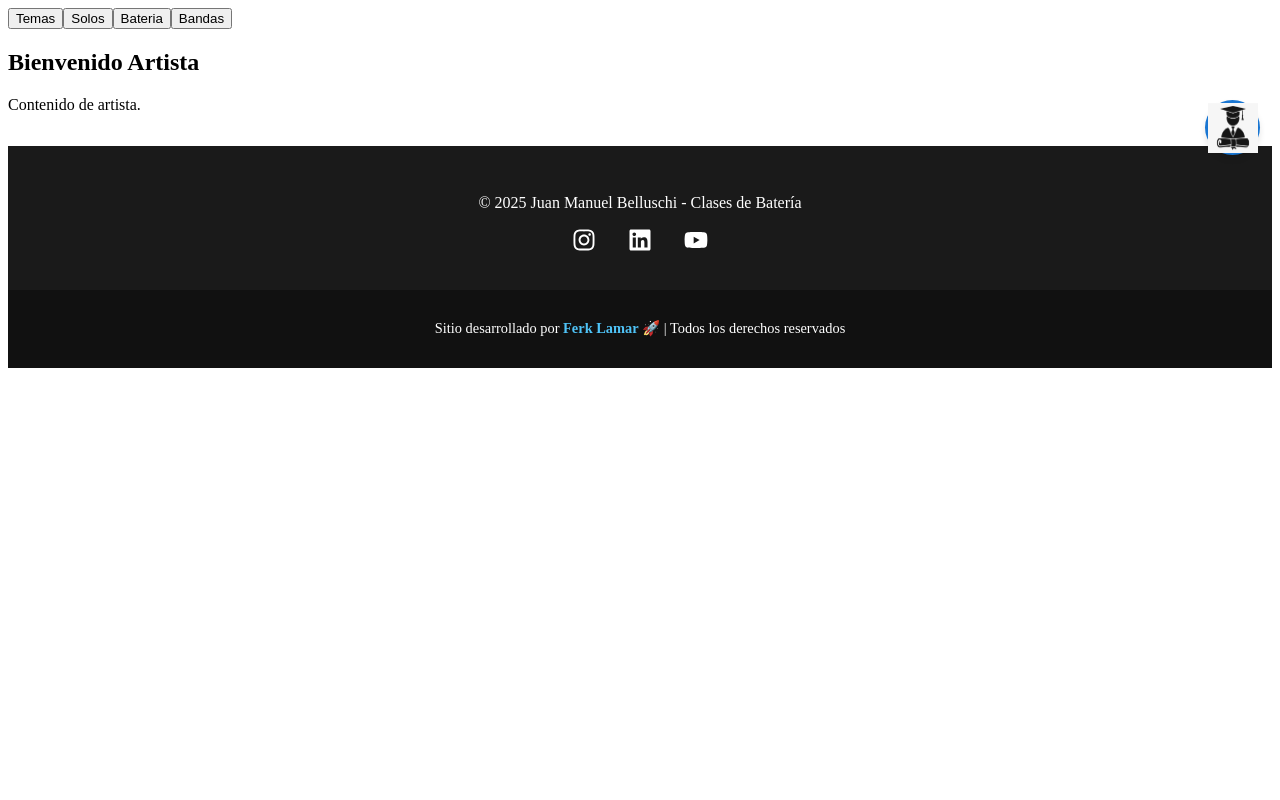
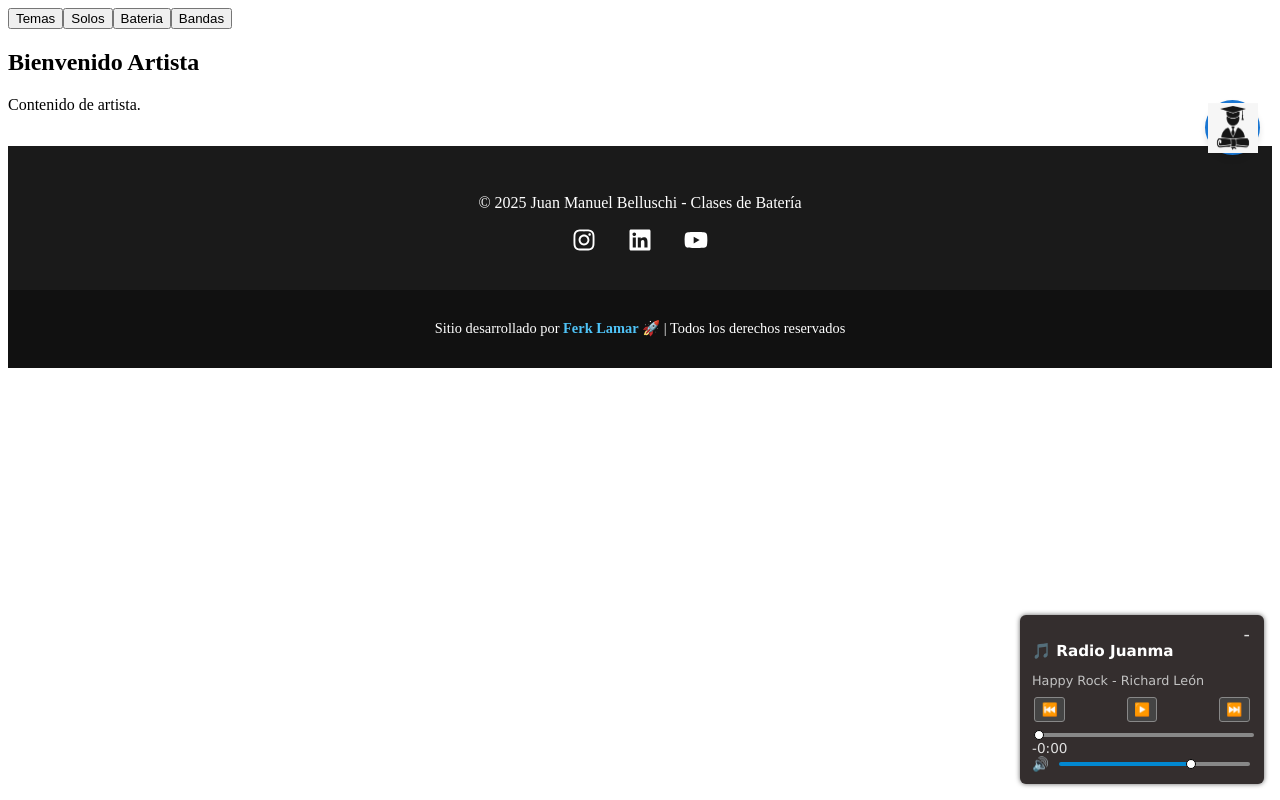
Before and after one commit to Ferk94/Portfolio-Juanma, a Next.js app: page / in a window 1280 px wide. Both pictures are taken after a click on the button 1232 px from the left and 127 px from the top of the page. Built offline with nearby package versions, Linux system fonts and the light colour scheme.

Commit message:
feat: radio completamente funcional lado artista

```diff
--- a/src/app/components/artist/ArtistView.tsx
+++ b/src/app/components/artist/ArtistView.tsx
@@ -1,4 +1,6 @@
 "use client";
+
+import RadioPlayer from '../artist/radioPlayer/RadioPlayer';
 
 import { useState } from "react";
 import NavBarArtist from "./NavBarArtist";
@@ -8,9 +10,10 @@ export default function ArtistView() {
   const [activeSection, setActiveSection] = useState("calendar");
 
   return (
-    <>
+    <div className="min-h-screen relative bg-[#121212] text-white">
       <NavBarArtist onSectionChange={setActiveSection} />
       <ContentArtist activeSection={activeSection} />
-    </>
+      <RadioPlayer/>
+    </div>
   );
 }
--- /dev/null
+++ b/src/app/components/artist/radioPlayer/RadioPlayer.module.css
@@ -0,0 +1,177 @@
+.container {
+  position: fixed;
+  bottom: 1rem;
+  right: 1rem;
+  background-color: #342e2e;
+  color: #e0e0e0;
+  padding: 0.75rem;
+  border-radius: 6px;
+  box-shadow: 0 0 5px rgba(0, 0, 0, 0.6);
+  z-index: 9999;
+  width: 220px;
+  font-family: 'Verdana', sans-serif;
+  font-size: 0.85rem;
+  transition: all 0.3s ease;
+}
+
+.minimized {
+  width: 180px; /* Reduce el ancho */
+  height: 80px; /* Reduce la altura */
+  padding: 0.4rem; /* Reduce el padding */
+  text-align: center;
+  display: flex;
+  flex-direction: column;
+  justify-content: space-between;
+}
+
+.minimized .track,
+.minimized .slider,
+.minimized .volumeSection {
+  display: none;
+}
+
+.minimizedContent {
+  display: flex;
+  flex-direction: column;
+  align-items: center;
+  justify-content: space-between;
+  height: 100%;
+}
+
+.minimizedTrack {
+  font-size: 0.75rem; /* Más pequeño que en el modo normal */
+  color: #ffffff;
+  margin-bottom: 0.5rem;
+  text-overflow: ellipsis; /* Asegura que el texto se recorte si es muy largo */
+  white-space: nowrap;
+}
+
+.title {
+  font-weight: bold;
+  font-size: 0.95rem;
+  margin-bottom: 0.3rem;
+  color: #ffffff;
+}
+
+.track {
+  font-size: 0.8rem;
+  margin-bottom: 0.4rem;
+  color: #c2c2c2;
+}
+
+.controls {
+  display: flex;
+  justify-content: space-between; /* Asegura que los botones estén en hilera */
+  align-items: center;
+  margin-top: 0.4rem;
+}
+
+.controls button {
+  background: #444;
+  border: 1px solid #888;
+  border-radius: 3px;
+  color: #fff;
+  padding: 0.25rem 0.4rem;
+  font-size: 0.8rem;
+  cursor: pointer;
+  transition: background 0.2s;
+  margin: 0.15rem; /* Añadido para reducir espacio entre botones */
+}
+
+.controls button:hover {
+  background: #666;
+}
+
+.slider {
+  width: 100%;
+  appearance: none;
+  height: 4px;
+  background: #888;
+  border-radius: 2px;
+}
+
+.slider::-webkit-slider-thumb {
+  appearance: none;
+  width: 10px;
+  height: 10px;
+  background: #fff;
+  border-radius: 50%;
+  border: 1px solid #000;
+  cursor: pointer;
+}
+
+.slider::-moz-range-thumb {
+  width: 10px;
+  height: 10px;
+  background: #fff;
+  border-radius: 50%;
+  border: 1px solid #000;
+  cursor: pointer;
+}
+
+.minimizeBtn {
+  position: absolute;
+  top: 0.5rem;
+  right: 0.5rem;
+  background: none;
+  color: #e0e0e0;
+  border: none;
+  font-size: 1.2rem;
+  cursor: pointer;
+  transition: color 0.2s;
+}
+
+.minimizeBtn:hover {
+  color: #fff;
+}
+
+.volumeSection {
+  display: flex;
+  align-items: center;
+}
+
+.volumeIcon {
+  margin-right: 0.5rem;
+}
+
+.minimized .controls button {
+  font-size: 0.7rem; /* Hacemos los botones más pequeños en el modo minimizado */
+  padding: 0.2rem 0.3rem;
+}
+
+.minimized .minimizedContent {
+  justify-content: space-around;
+  flex-direction: column;
+}
+
+.minimized .minimizedTrack {
+  display: block;
+  font-size: 0.6rem;
+  color: #ffffff;
+  margin-top: 2rem; /* <-- Separación del botón de maximizar */
+  margin-bottom: 0.3rem;
+  text-overflow: ellipsis;
+  white-space: nowrap;
+}
+
+.minimized .controls {
+  gap: 0.8rem; /* o 6px, o lo que prefieras */
+}
+
+.progressSlider {
+  width: 100%;
+  appearance: none;
+  height: 4px;
+  background: linear-gradient(to right, #00c853 0%, #888 0%); /* verde al avanzar */
+  border-radius: 2px;
+  transition: background 0.3s ease;
+}
+
+.volumeSlider {
+  width: 100%;
+  appearance: none;
+  height: 4px;
+  background: linear-gradient(to right, #0288d1 0%, #888 0%);
+  border-radius: 2px;
+  transition: background 0.3s ease;
+}
--- /dev/null
+++ b/src/app/components/artist/radioPlayer/RadioPlayer.tsx
@@ -0,0 +1,161 @@
+'use client';
+import { useRef, useState } from 'react';
+import styles from './RadioPlayer.module.css';
+
+const playlist = [
+  {
+    title: 'Happy Rock - Richard León',
+    src: '/songs/happyrock.mp3',
+  },
+  {
+    title: 'Land of Phantoms - Tremendius',
+    src: '/songs/landOfPhantoms.mp3',
+  }
+];
+
+export default function RadioPlayer() {
+  const audioRef = useRef<HTMLAudioElement>(null);
+  const [currentTrack, setCurrentTrack] = useState(0);
+  const [isPlaying, setIsPlaying] = useState(false);
+  const [volume, setVolume] = useState(0.7);
+  const [currentTime, setCurrentTime] = useState(0);
+  const [duration, setDuration] = useState(0);
+  const [isMinimized, setIsMinimized] = useState(false);
+
+  const formatTime = (time: number) => {
+    const minutes = Math.floor(time / 60);
+    const seconds = Math.floor(time % 60);
+    return `${minutes}:${seconds < 10 ? '0' : ''}${seconds}`;
+  };
+
+  const handlePlayPause = () => {
+    const audio = audioRef.current;
+    if (!audio) return;
+
+    if (isPlaying) {
+      audio.pause();
+    } else {
+      audio.play();
+    }
+
+    setIsPlaying(!isPlaying);
+  };
+
+  const handleNext = () => {
+    const next = (currentTrack + 1) % playlist.length;
+    setCurrentTrack(next);
+    setIsPlaying(true);
+    setTimeout(() => audioRef.current?.play(), 0);
+  };
+
+  const handlePrev = () => {
+    const prev = (currentTrack - 1 + playlist.length) % playlist.length;
+    setCurrentTrack(prev);
+    setIsPlaying(true);
+    setTimeout(() => audioRef.current?.play(), 0);
+  };
+
+  const handleVolumeChange = (e: React.ChangeEvent<HTMLInputElement>) => {
+    const newVolume = parseFloat(e.target.value);
+    setVolume(newVolume);
+    if (audioRef.current) {
+      audioRef.current.volume = newVolume;
+    }
+  };
+
+  const handleTimeUpdate = () => {
+    if (audioRef.current) {
+      setCurrentTime(audioRef.current.currentTime);
+    }
+  };
+
+  const handleLoadedMetadata = () => {
+    if (audioRef.current) {
+      setDuration(audioRef.current.duration);
+    }
+  };
+
+  const handleSeek = (e: React.ChangeEvent<HTMLInputElement>) => {
+    const newTime = parseFloat(e.target.value);
+    if (audioRef.current) {
+      audioRef.current.currentTime = newTime;
+      setCurrentTime(newTime);
+    }
+  };
+
+  const toggleMinimize = () => {
+    setIsMinimized(!isMinimized);
+  };
+
+  return (
+    <div className={`${styles.container} ${isMinimized ? styles.minimized : ''}`}>
+      <button className={styles.minimizeBtn} onClick={toggleMinimize}>
+        {isMinimized ? '+' : '-'}
+      </button>
+      {!isMinimized && (
+        <>
+          <h3 className={styles.title}>🎵 Radio Juanma</h3>
+          <p className={styles.track}>{playlist[currentTrack].title}</p>
+
+          <div className={styles.controls}>
+            <button onClick={handlePrev}>⏮️</button>
+            <button onClick={handlePlayPause}>{isPlaying ? '⏸️' : '▶️'}</button>
+            <button onClick={handleNext}>⏭️</button>
+          </div>
+
+          <div className={styles.progressSection}>
+            <input
+                type="range"
+                min="0"
+                max={duration}
+                step="0.1"
+                value={currentTime}
+                onChange={handleSeek}
+                className={`${styles.slider} ${styles.progressSlider}`}
+                style={{
+                    background: `linear-gradient(to right, #00c853 ${(currentTime / duration) * 100}%, #888 ${(currentTime / duration) * 100}%)`
+                }}
+            />
+            <span className={styles.timeInfo}>-{formatTime(duration - currentTime)}</span>
+          </div>
+
+          <div className={styles.volumeSection}>
+            <span className={styles.volumeIcon}>🔊</span>
+            <input
+                type="range"
+                min="0"
+                max="1"
+                step="0.01"
+                value={volume}
+                onChange={handleVolumeChange}
+                className={`${styles.slider} ${styles.volumeSlider}`}
+                style={{
+                    background: `linear-gradient(to right, #0288d1 ${volume * 100}%, #888 ${volume * 100}%)`
+                }}
+            />
+          </div>
+        </>
+      )}
+
+      {isMinimized && (
+        <div className={styles.minimizedContent}>
+          <p className={styles.minimizedTrack}>{playlist[currentTrack].title}</p>
+          <div className={styles.controls}>
+            <button onClick={handlePrev}>⏮️</button>
+            <button onClick={handlePlayPause}>{isPlaying ? '⏸️' : '▶️'}</button>
+            <button onClick={handleNext}>⏭️</button>
+          </div>
+        </div>
+      )}
+
+      <audio
+        ref={audioRef}
+        src={playlist[currentTrack].src}
+        onEnded={handleNext}
+        onTimeUpdate={handleTimeUpdate}
+        onLoadedMetadata={handleLoadedMetadata}
+        autoPlay={isPlaying}
+      />
+    </div>
+  );
+}
--- a/src/app/components/professor/Testimonials.tsx
+++ b/src/app/components/professor/Testimonials.tsx
@@ -6,8 +6,8 @@ const Testimonials: React.FC = () => {
     <section>
       <h2>Testimonios</h2>
       <div>
-        <p>"Las clases de batería de este profesor fueron increíbles. Aprendí mucho en poco tiempo." - Estudiante A</p>
-        <p>"Un excelente profesor, sabe cómo enseñar y tiene mucha paciencia." - Estudiante B</p>
+        <p>Las clases de batería de este profesor fueron increíbles. Aprendí mucho en poco tiempo. - Estudiante A</p>
+        <p>Un excelente profesor, sabe cómo enseñar y tiene mucha paciencia. - Estudiante B</p>
       </div>
     </section>
   );
```
Also changed, not shown: 2 other files (tests, documents, lock files or other folders).
